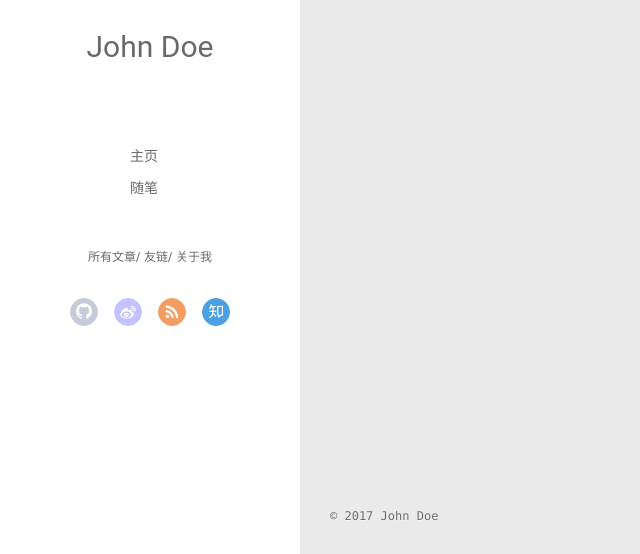
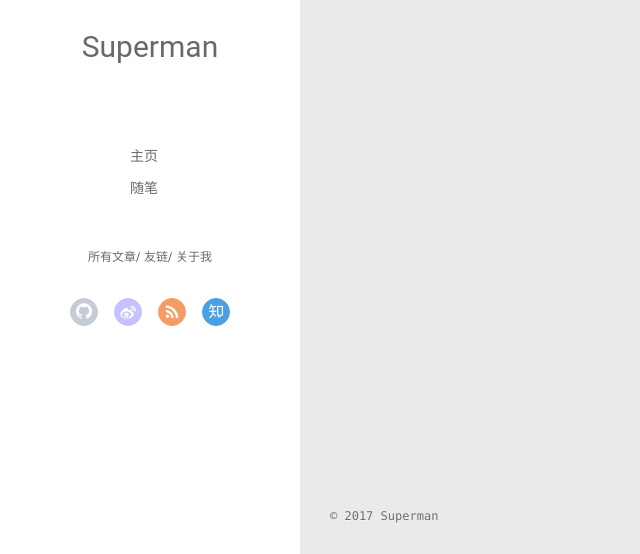
Before and after one commit to a982027400/a982027400.github.io, a plain HTML site: page archives/index.html in a window 1280 px wide. Shown: the part 243-797 px from the top of the page, 0-640 px from the left. Drawn offline with Linux system fonts and the light colour scheme; no server answers.

Commit message:
Site updated: 2017-04-10 00:07:31

```diff
--- a/archives/index.html
+++ b/archives/index.html
@@ -45,7 +45,7 @@
 			<img src="null" class="js-avatar">
 		</a>
 		<hgroup>
-		  <h1 class="header-author"><a href="/">John Doe</a></h1>
+		  <h1 class="header-author"><a href="/">Superman</a></h1>
 		</hgroup>
 
 
@@ -103,7 +103,7 @@
 				<img src="null" class="js-avatar">
 			</div>
 			<hgroup>
-			  <h1 class="header-author js-header-author">John Doe</h1>
+			  <h1 class="header-author js-header-author">Superman</h1>
 			</hgroup>
 
 
@@ -201,7 +201,7 @@
   <div class="outer">
     <div id="footer-info">
     	<div class="footer-left">
-    		&copy; 2017 John Doe
+    		&copy; 2017 Superman
     	</div>
       	<div class="footer-right">
       		<a href="http://hexo.io/" target="_blank">Hexo</a>  Theme <a href="https://github.com/litten/hexo-theme-yilia" target="_blank">Yilia</a> by Litten
```
Also changed, not shown: 2017/04/09/hello-world/index.html (+3 -3 lines), archives/2017/04/index.html (+3 -3 lines), archives/2017/index.html (+3 -3 lines), index.html (+3 -3 lines).
